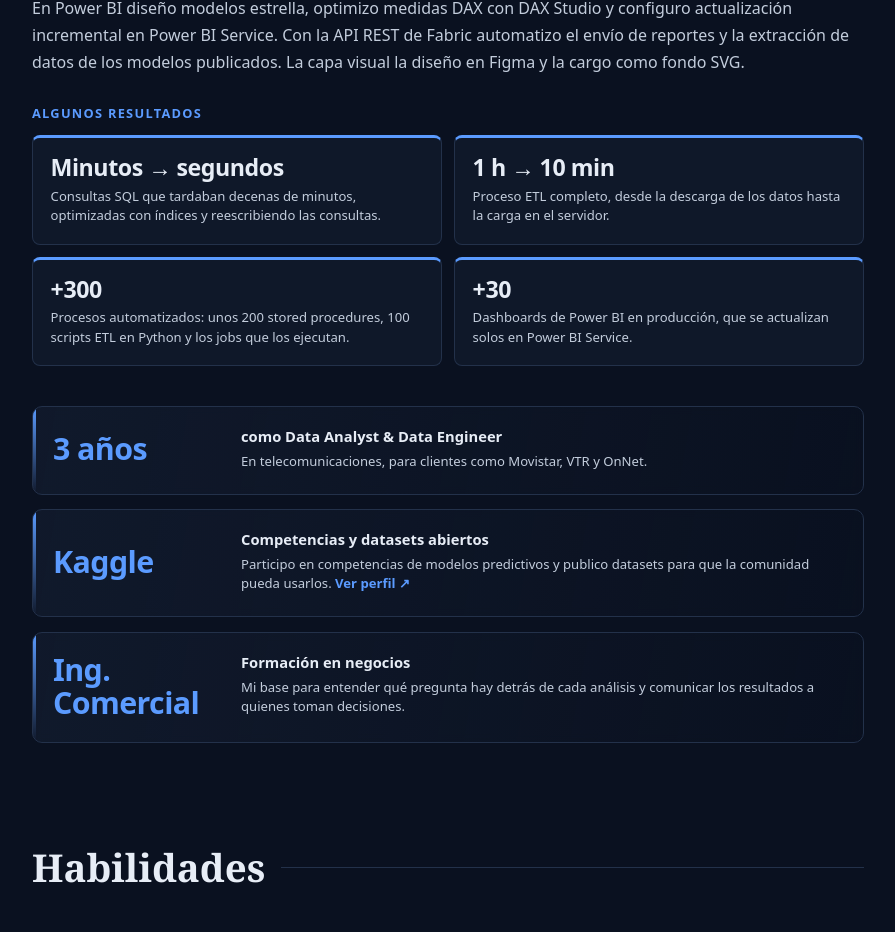
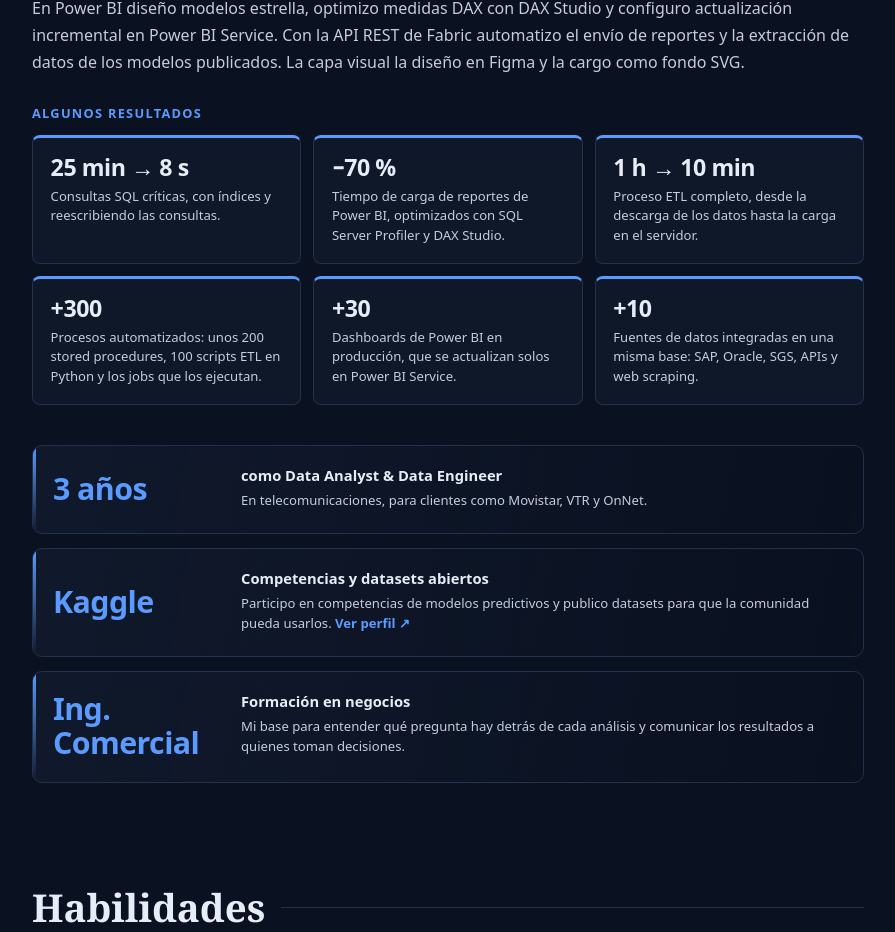
Before and after one commit to rrdiegoisaac/portfolio, a React (Vite) app: page / in a window 1280 px wide. Shown: the part 1170-2102 px from the top of the page, without its empty margins (192-1087 px from the left). Built offline with nearby package versions, Linux system fonts and the light colour scheme.

Commit message:
feat(sobre-mi): agregar cifras de consultas SQL, reportes de Power BI y fuentes integradas

```diff
--- a/src/components/About.css
+++ b/src/components/About.css
@@ -17,14 +17,20 @@
   color: var(--accent);
 }
 
-/* Grilla de cifras: 2 columnas y 1 en celular */
+/* Grilla de cifras: 3 columnas en pantalla ancha, 2 en tablet y 1 en celular */
 .about__logros-lista {
   display: grid;
-  grid-template-columns: repeat(2, minmax(0, 1fr));
+  grid-template-columns: repeat(3, minmax(0, 1fr));
   gap: 0.75rem;
   margin: 0;
   padding: 0;
   list-style: none;
+}
+
+@media (max-width: 760px) {
+  .about__logros-lista {
+    grid-template-columns: repeat(2, minmax(0, 1fr));
+  }
 }
 
 @media (max-width: 460px) {
--- a/src/components/About.jsx
+++ b/src/components/About.jsx
@@ -23,8 +23,12 @@ const destacados = [
 // Resultados concretos del trabajo actual
 const logros = [
   {
-    cifra: 'Minutos → segundos',
-    texto: 'Consultas SQL que tardaban decenas de minutos, optimizadas con índices y reescribiendo las consultas.',
+    cifra: '25 min → 8 s',
+    texto: 'Consultas SQL críticas, con índices y reescribiendo las consultas.',
+  },
+  {
+    cifra: '−70 %',
+    texto: 'Tiempo de carga de reportes de Power BI, optimizados con SQL Server Profiler y DAX Studio.',
   },
   {
     cifra: '1 h → 10 min',
@@ -37,6 +41,10 @@ const logros = [
   {
     cifra: '+30',
     texto: 'Dashboards de Power BI en producción, que se actualizan solos en Power BI Service.',
+  },
+  {
+    cifra: '+10',
+    texto: 'Fuentes de datos integradas en una misma base: SAP, Oracle, SGS, APIs y web scraping.',
   },
 ]
 
```
